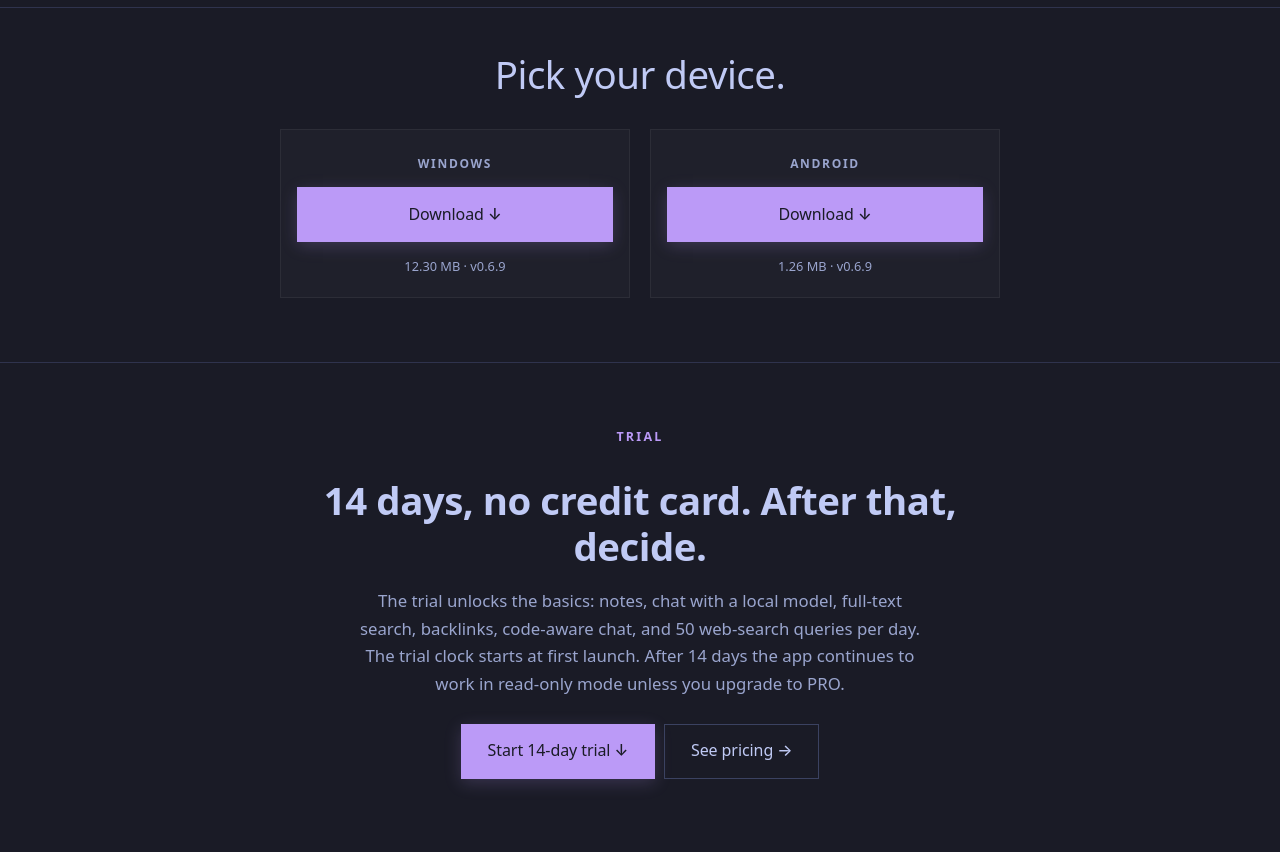
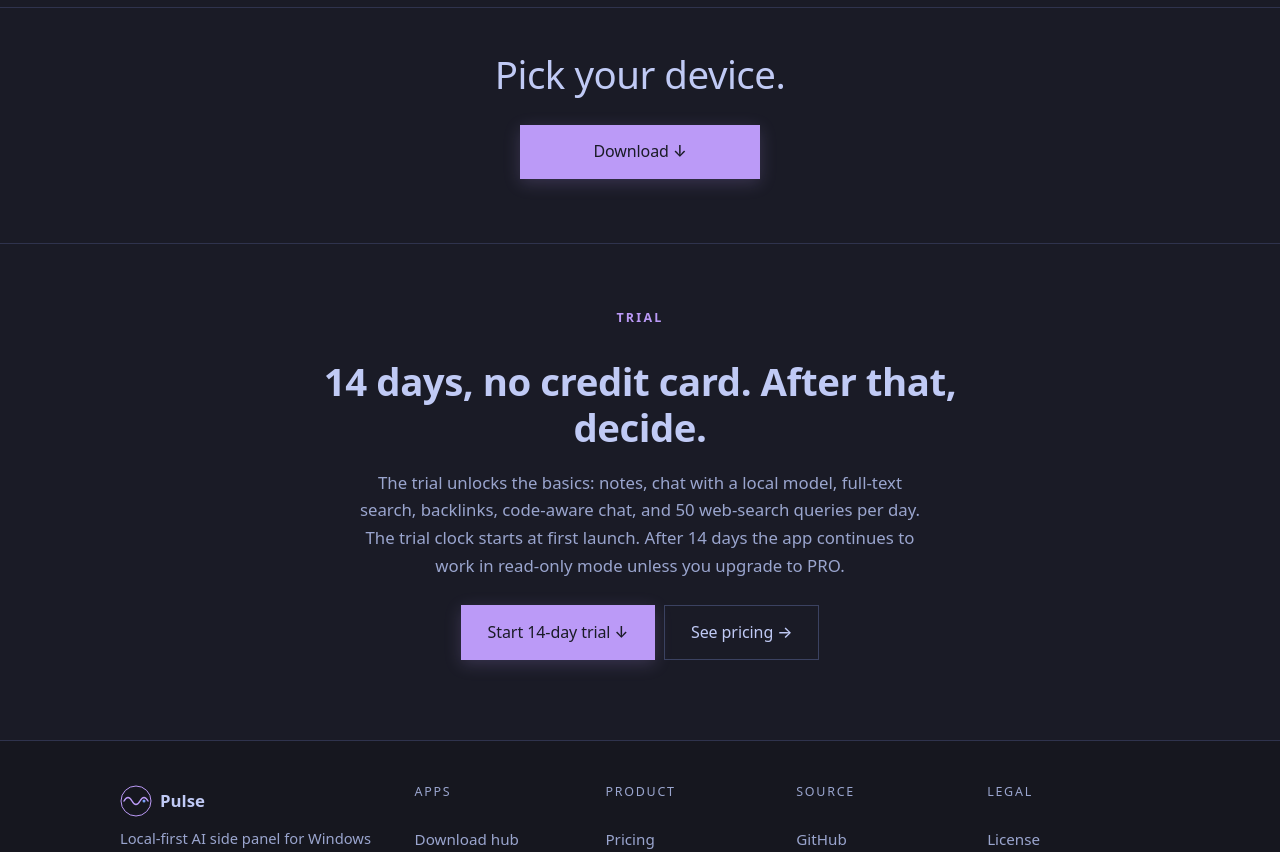
Before and after one commit to TimesNuRoman/Pulse, an Astro site: page / in a window 1280 px wide. Shown: the part 3160-4012 px from the top of the page. Built offline with nearby package versions, Linux system fonts and the light colour scheme; Astro itself is replaced by a stand-in of ours.

Commit message:
R261: / Pick your device — one Download CTA → /download/ (no per-platform buttons)

```diff
--- a/src/pages/index.astro
+++ b/src/pages/index.astro
@@ -324,27 +324,16 @@ const softwareAppJsonLd = {
       </div>
     </section>
 
-    <!-- ─── Pick your device — two download tiles (R260) ── -->
+    <!-- ─── Pick your device — one download CTA (R261) ── -->
     <section class="home-get" id="get">
       <div class="container">
         <header class="home-get__head reveal">
           <h2>Pick your device.</h2>
         </header>
-        <div class="home-get__grid">
-          <article class="home-get__tile reveal" data-pick="windows">
-            <span class="home-get__platform">Windows</span>
-            <a class="btn btn--primary btn--lg home-get__btn" href={WIN_NSIS_URL} rel="noopener noreferrer" download>
-              Download ↓
-            </a>
-            <span class="home-get__meta">{WIN_NSIS_SIZE} · v{WINDOWS_VERSION}</span>
-          </article>
-          <article class="home-get__tile reveal" data-pick="android">
-            <span class="home-get__platform">Android</span>
-            <a class="btn btn--primary btn--lg home-get__btn" href={APK_URL} rel="noopener noreferrer" download>
-              Download ↓
-            </a>
-            <span class="home-get__meta">{APK_SIZE} · v{ANDROID_VERSION}</span>
-          </article>
+        <div class="home-get__cta reveal">
+          <a class="btn btn--primary btn--lg home-get__btn" href="/download/">
+            Download ↓
+          </a>
         </div>
       </div>
     </section>
@@ -858,45 +847,17 @@ const softwareAppJsonLd = {
     margin: 0;
   }
 
-  /* ─── Pick your device — two download tiles (R260) ── */
+  /* ─── Pick your device — one download CTA (R261) ── */
   .home-get { padding: var(--sp-5) 0 4rem; }
-  .home-get__head { text-align: center; margin: 0 auto 2rem; }
+  .home-get__head { text-align: center; margin: 0 auto 1.75rem; }
   .home-get__head h2 { font-size: var(--fs-2); margin: 0; }
-  .home-get__grid {
-    display: grid;
-    grid-template-columns: 1fr;
-    gap: 1rem;
-    max-width: 720px;
-    margin: 0 auto;
-  }
-  @media (min-width: 720px) {
-    .home-get__grid { grid-template-columns: 1fr 1fr; gap: 1.25rem; }
-  }
-  .home-get__tile {
+  .home-get__cta {
     display: flex;
-    flex-direction: column;
-    align-items: center;
-    gap: 0.9rem;
-    padding: 1.5rem 1rem 1.25rem;
-    border-radius: var(--radius);
-    background: rgba(255, 255, 255, 0.025);
-    border: 1px solid rgba(255, 255, 255, 0.06);
-  }
-  .home-get__platform {
-    font-size: 0.75rem;
-    font-weight: 600;
-    text-transform: uppercase;
-    letter-spacing: 0.14em;
-    color: var(--fg-dim);
+    justify-content: center;
   }
   .home-get__btn {
-    width: 100%;
+    min-width: 240px;
     justify-content: center;
-  }
-  .home-get__meta {
-    font-size: 0.8rem;
-    color: var(--fg-dim);
-    font-variant-numeric: tabular-nums;
   }
 
   /* ─── Free ────────────────────────────────────────── */
```
